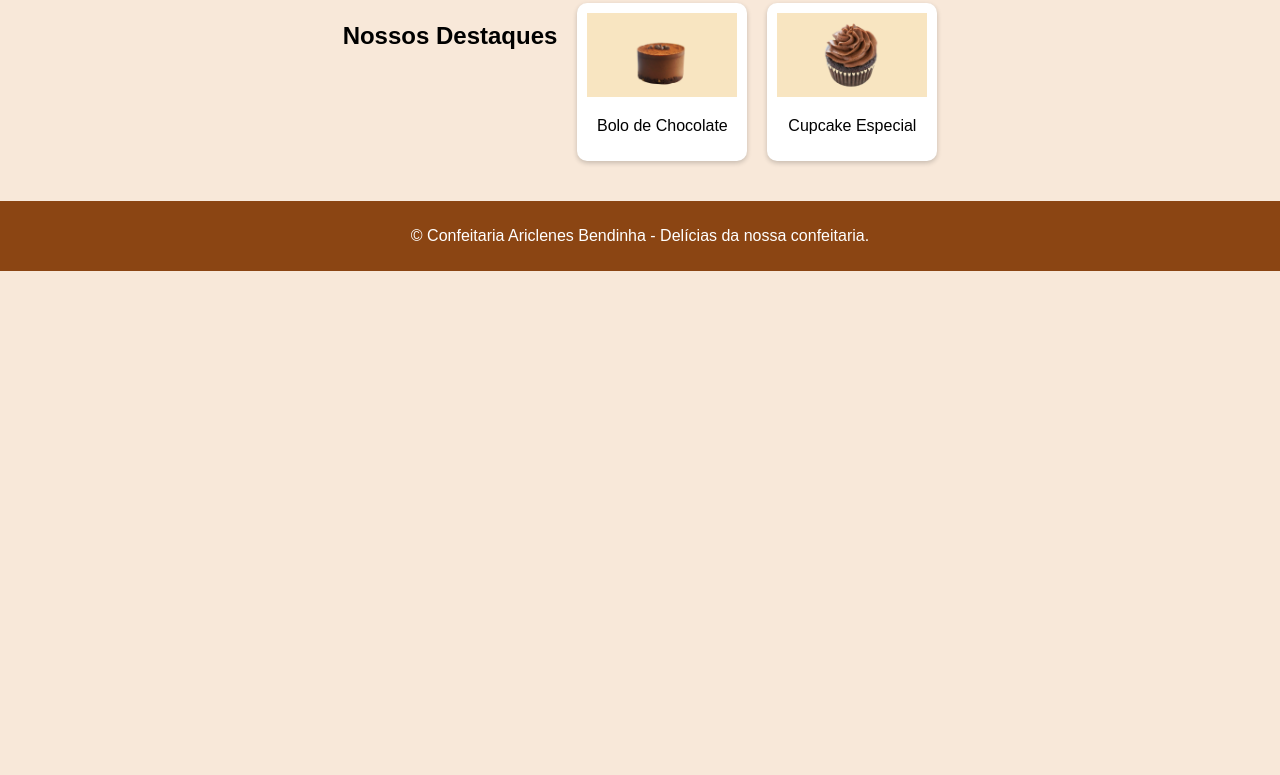
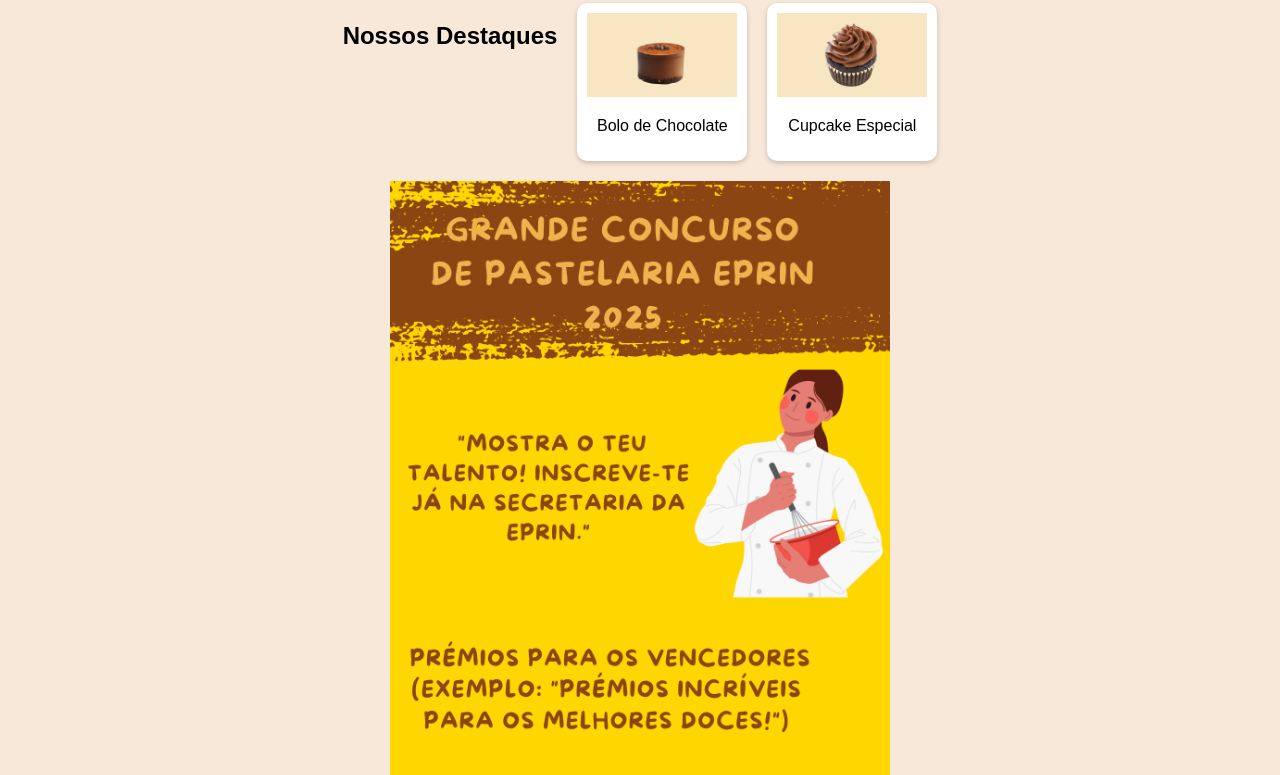
Before and after one commit to Ariclenes654/pastelaria, a plain HTML site: page index.html in a window 1280 px wide. Shown: the part 351-1126 px from the top of the page. Before the commit the page ends 800 px from the top, so only its background shows below. Drawn offline with Linux system fonts and the light colour scheme.

Commit message:
Add files via upload

```diff
--- a/index.html
+++ b/index.html
@@ -34,6 +34,7 @@
         </div>
     </section>
 
+    <img src="cartaz de pastelaria.png"width="500" alt="pastelaria">
     <footer>
         <p>&copy;  Confeitaria Ariclenes Bendinha -  Delícias da nossa confeitaria.</p>
     </footer>
```
Also changed, not shown: cartaz de pastelaria.png (added).
